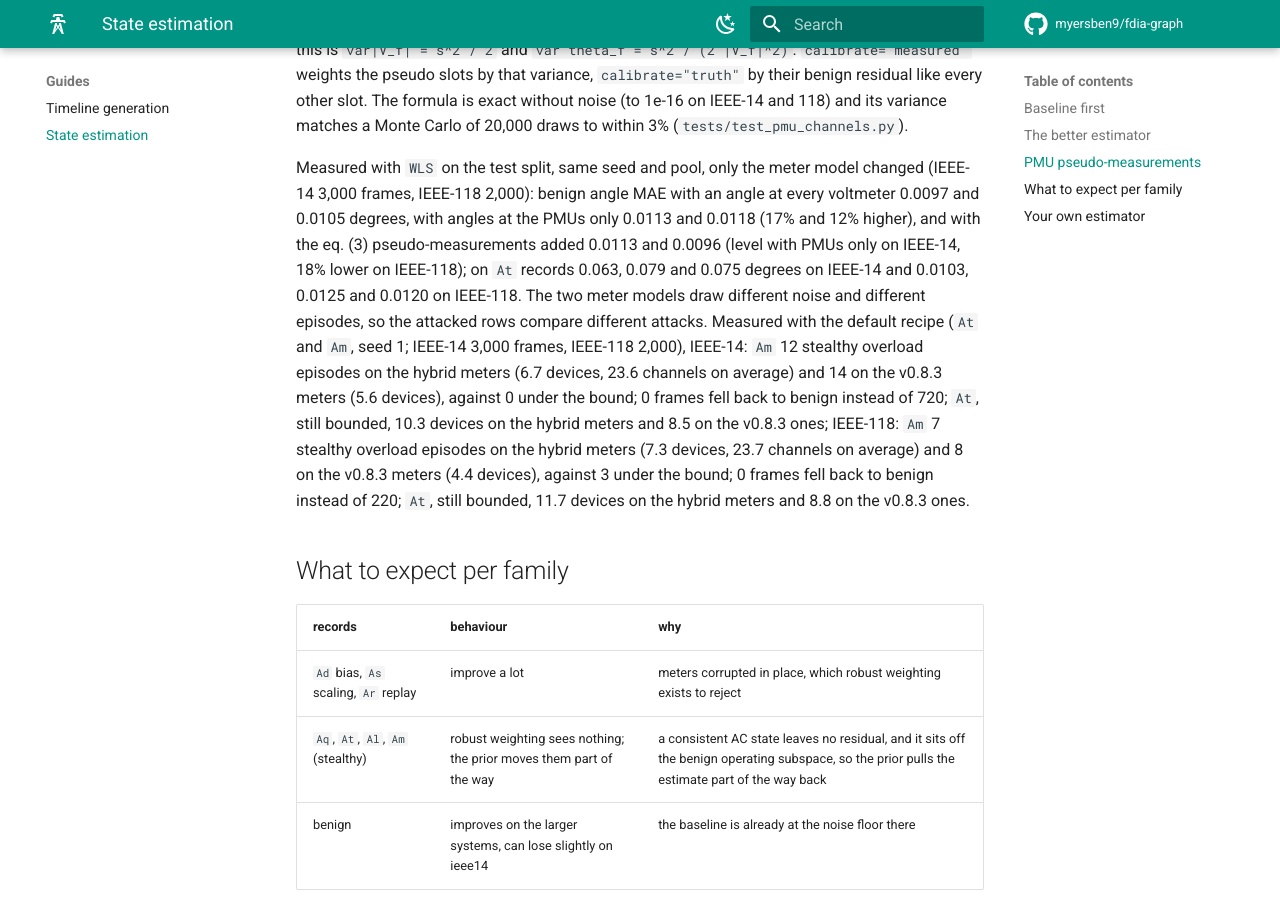
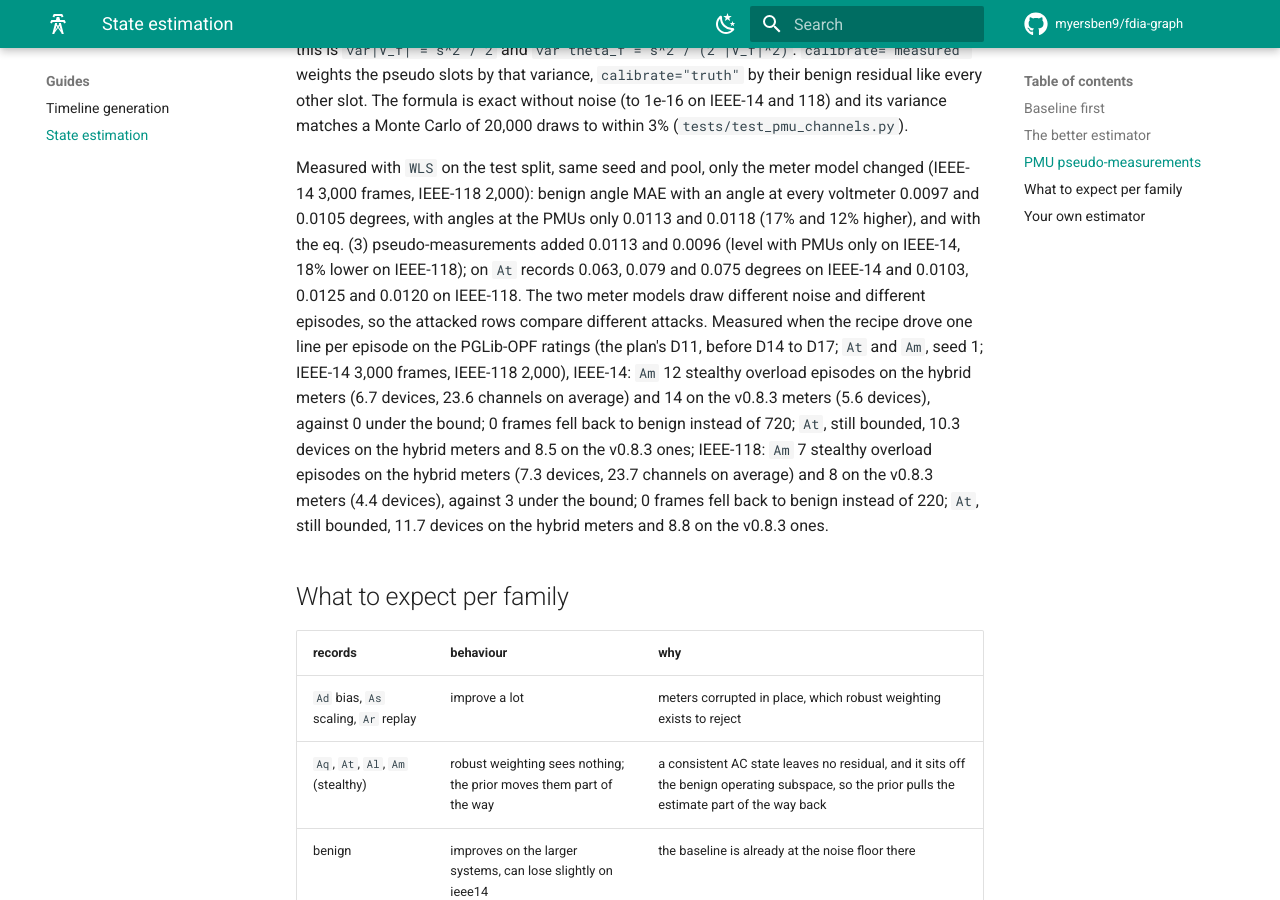
Before and after one commit to myersben9/fdia-graph, an MkDocs documentation site: the page built from docs/guides/state_estimation.md, in a window 1280 px wide and 900 px high, scrolled down 2321 px. Built offline with MkDocs 1.6.1 and Material for MkDocs 9.7.7, drawn with Linux system fonts in a browser that asks for light colours; comment, search, counter and statistics services are not loaded; the version menu is left out.

Commit message:
Guides: label the single-line Am benchmarks as such

```diff
--- a/docs/guides/state_estimation.md
+++ b/docs/guides/state_estimation.md
@@ -70,7 +70,7 @@ slots by that variance, `calibrate="truth"` by their benign residual like every
 formula is exact without noise (to 1e-16 on IEEE-14 and 118) and its variance matches a Monte Carlo
 of 20,000 draws to within 3% (`tests/test_pmu_channels.py`).
 
-Measured with `WLS` on the test split, same seed and pool, only the meter model changed (IEEE-14 3,000 frames, IEEE-118 2,000): benign angle MAE with an angle at every voltmeter 0.0097 and 0.0105 degrees, with angles at the PMUs only 0.0113 and 0.0118 (17% and 12% higher), and with the eq. (3) pseudo-measurements added 0.0113 and 0.0096 (level with PMUs only on IEEE-14, 18% lower on IEEE-118); on `At` records 0.063, 0.079 and 0.075 degrees on IEEE-14 and 0.0103, 0.0125 and 0.0120 on IEEE-118. The two meter models draw different noise and different episodes, so the attacked rows compare different attacks. Measured with the default recipe (`At` and `Am`, seed 1; IEEE-14 3,000 frames, IEEE-118 2,000), IEEE-14: `Am` 12 stealthy overload episodes on the hybrid meters (6.7 devices, 23.6 channels on average) and 14 on the v0.8.3 meters (5.6 devices), against 0 under the bound; 0 frames fell back to benign instead of 720; `At`, still bounded, 10.3 devices on the hybrid meters and 8.5 on the v0.8.3 ones; IEEE-118: `Am` 7 stealthy overload episodes on the hybrid meters (7.3 devices, 23.7 channels on average) and 8 on the v0.8.3 meters (4.4 devices), against 3 under the bound; 0 frames fell back to benign instead of 220; `At`, still bounded, 11.7 devices on the hybrid meters and 8.8 on the v0.8.3 ones.
+Measured with `WLS` on the test split, same seed and pool, only the meter model changed (IEEE-14 3,000 frames, IEEE-118 2,000): benign angle MAE with an angle at every voltmeter 0.0097 and 0.0105 degrees, with angles at the PMUs only 0.0113 and 0.0118 (17% and 12% higher), and with the eq. (3) pseudo-measurements added 0.0113 and 0.0096 (level with PMUs only on IEEE-14, 18% lower on IEEE-118); on `At` records 0.063, 0.079 and 0.075 degrees on IEEE-14 and 0.0103, 0.0125 and 0.0120 on IEEE-118. The two meter models draw different noise and different episodes, so the attacked rows compare different attacks. Measured when the recipe drove one line per episode on the PGLib-OPF ratings (the plan's D11, before D14 to D17; `At` and `Am`, seed 1; IEEE-14 3,000 frames, IEEE-118 2,000), IEEE-14: `Am` 12 stealthy overload episodes on the hybrid meters (6.7 devices, 23.6 channels on average) and 14 on the v0.8.3 meters (5.6 devices), against 0 under the bound; 0 frames fell back to benign instead of 720; `At`, still bounded, 10.3 devices on the hybrid meters and 8.5 on the v0.8.3 ones; IEEE-118: `Am` 7 stealthy overload episodes on the hybrid meters (7.3 devices, 23.7 channels on average) and 8 on the v0.8.3 meters (4.4 devices), against 3 under the bound; 0 frames fell back to benign instead of 220; `At`, still bounded, 11.7 devices on the hybrid meters and 8.8 on the v0.8.3 ones.
 
 ## What to expect per family
 
```
Also changed, not shown: docs/guides/generation.md (+1 -1 lines).
